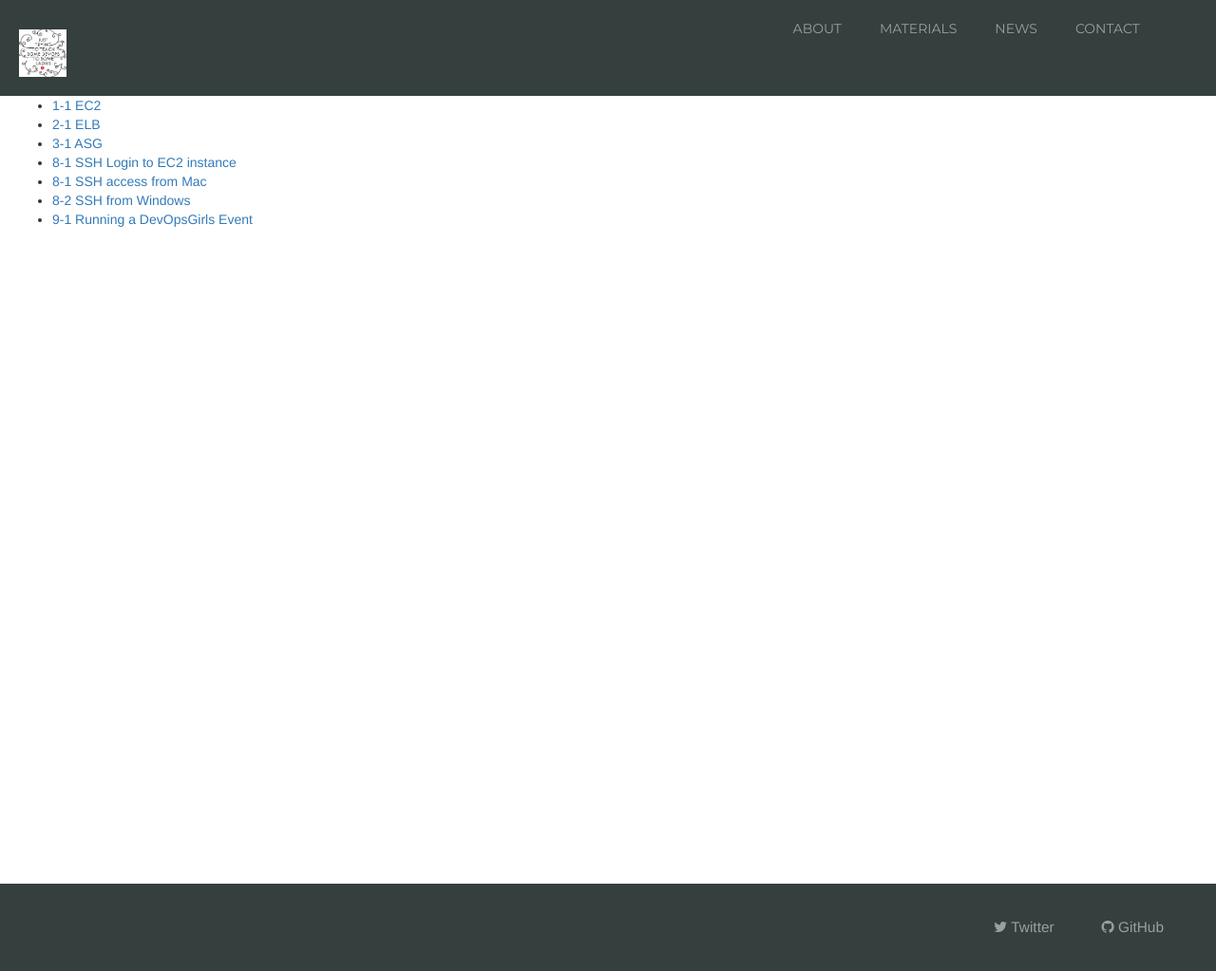
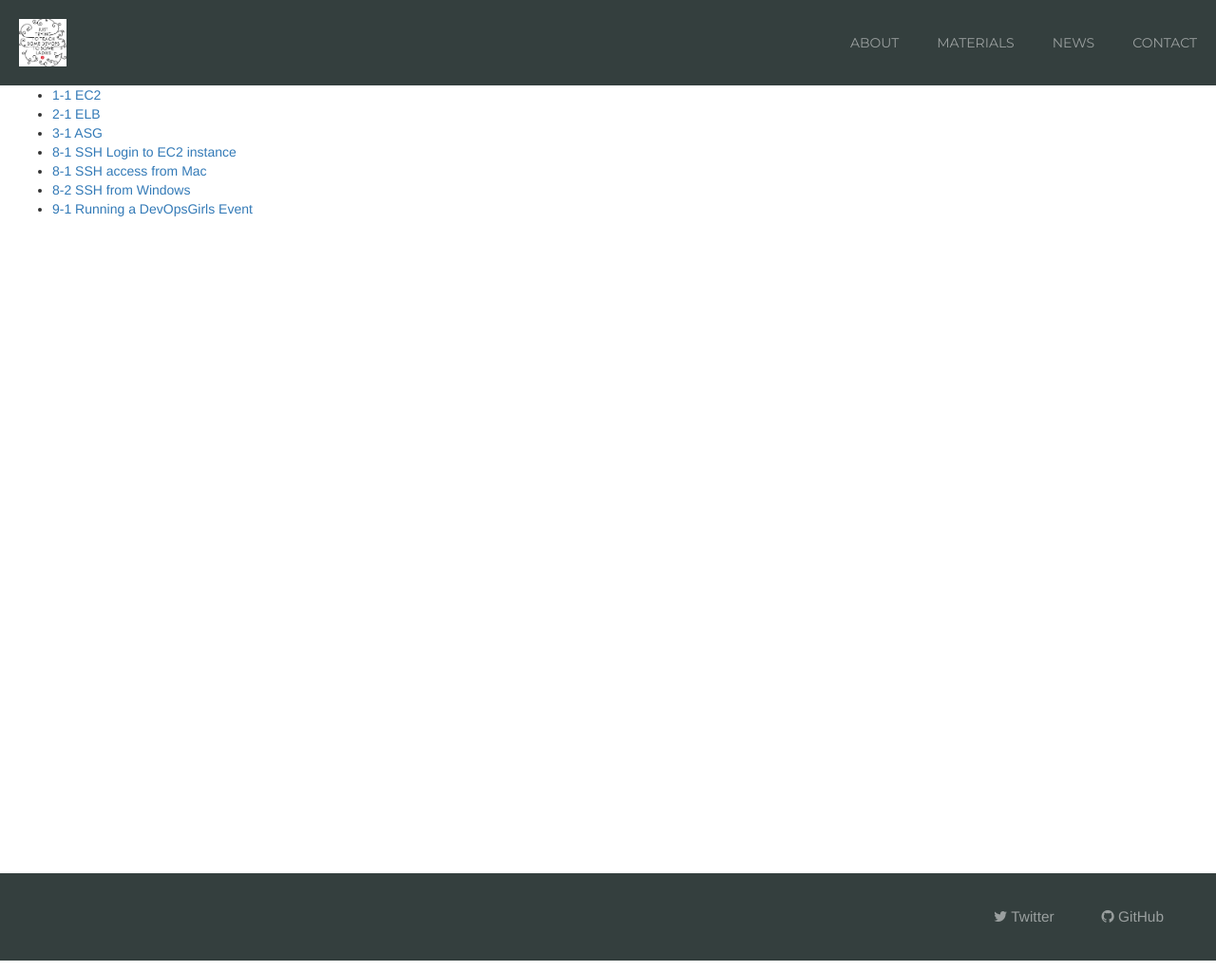
Before and after one commit to terry-dai/devopsgirls-site, a Jekyll site: the page built from materials.md, in a window 1280 px wide. Shown: the whole page at 95% size. Built offline with Jekyll 4.4.1, drawn with Linux system fonts in a browser that asks for light colours; nearby versions of some CDN libraries.

Commit message:
Align header

```diff
--- a/_includes/header.html
+++ b/_includes/header.html
@@ -1,14 +1,14 @@
 <header class="header">
-    <div>
 
-    <div class="header__logo">
-      <a href="/" >
-        <img src="/assets/devopsgirls-twitter.jpg"/>
-      </a>
-    </div>
+    <div class="header__flex-container">
 
-
-        <!-- Burger button -->
+        <!-- Logo -->
+        <div class="header__logo">
+          <a href="/" >
+            <img src="/assets/devopsgirls-twitter.jpg"/>
+          </a>
+        </div>
+            <!-- Burger button -->
         <button id="open-burger" class="hamburger hamburger--slider" type="button">
             <span class="hamburger-box">
                 <span class="hamburger-inner"></span>
@@ -24,7 +24,6 @@
                 <a class="nav__item" href="#"/>Contact</a>
             </div>
         </div>
-
     </div>
 
     <!-- Small screen nav -->
--- a/_sass/_header.scss
+++ b/_sass/_header.scss
@@ -9,24 +9,29 @@
     background-color: $charcoal;
     color: #fff;
 
+    &__flex-container {
+        display: flex;
+        justify-content: space-between;
+    }
+
     &__logo {
         display: inline-block;
         width: 50%;
-        & img{
-          width:50px;
-          margin-left:20px;
+
+        & img {
+          width: 50px;
+          margin: 20px;
         }
     }
 
     &__nav {
-        display: inline-block;
-        width: 45%;
+        display: none;
+
+        @media(min-width: $large-screen) {
+            display: inline-block;
+            width: 45%;
+        }
     }
-
-    @media(min-width: $large-screen) {
-        padding: 0 0 20px 0;
-    }
-
 }
 
 // Large screen nav
@@ -37,6 +42,7 @@
         list-style: none;
         display: flex;
         justify-content: flex-end;
+        margin-top: 15px;
 
         &__item {
             margin: 20px;
@@ -52,9 +58,6 @@
         }
     }
 
-}
-
-.burger-button {
 }
 
 // unfortunately the lib CSS overrides this display.
@@ -97,7 +100,6 @@
 
         &:hover {
             color: #fff;
-            background-color: $dark-grey;
         }
 
         &:visited {
@@ -111,10 +113,10 @@
     }
 }
 
-.hero-image{
-  width:100%;
+.hero-image {
+     width: 100%;
 }
 
 img {
-  width:100%
+     width: 100%;
 }
```
